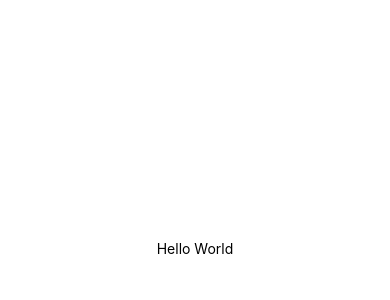
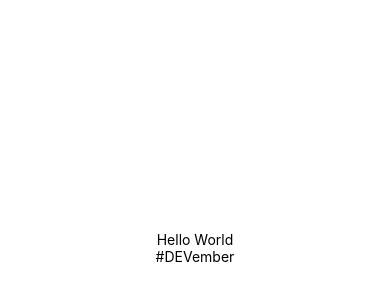
Before and after one commit to Falenyoni/DEVember, a React Native app: screen / in a window 390 px wide. Shown: the part 174-474 px from the top of the page. Built offline with nearby package versions, Linux system fonts and the light colour scheme.

Commit message:
Made Changes

```diff
--- a/App.tsx
+++ b/App.tsx
@@ -6,6 +6,7 @@ export default function App() {
   return (
     <View style={styles.container}>
       <Text>Hello World</Text>
+      <Text>#DEVember</Text>
       <StatusBar style="auto" />
     </View>
   );
```
